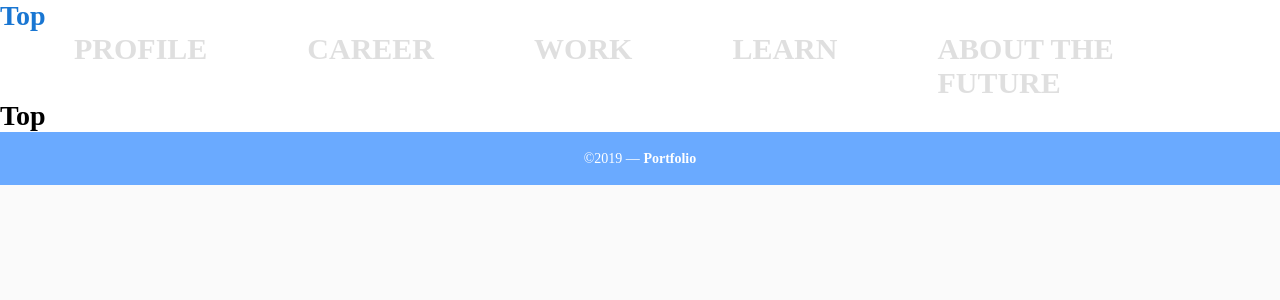
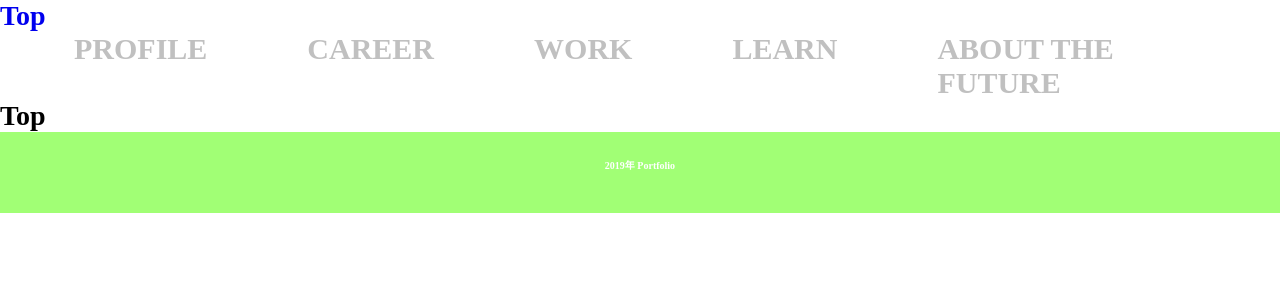
Before and after one commit to shirakaba321/vue_profile, a Vue app: page / in a window 1280 px wide. Shown: the top 300 px of the page. Built offline with nearby package versions, Linux system fonts and the light colour scheme.

Commit message:
フッター変更

```diff
--- a/src/components/AppFooter.vue
+++ b/src/components/AppFooter.vue
@@ -1,20 +1,7 @@
 <template>
-<v-app>
-  <v-footer class="footer" height="auto" color="primary lighten-1">
-    <v-layout>
-      <v-flex
-            primary
-            lighten-2
-            py-3
-            text-xs-center
-            white--text
-            xs12
-          >
-            &copy;2019 — <strong>Portfolio</strong>
-      </v-flex>
-    </v-layout>
-  </v-footer>
-</v-app>
+<footer>
+  <p>2019年 Portfolio</p>
+</footer>
 </template>
 
 <script>
@@ -24,7 +11,16 @@ export default {
 </script>
 
 <style>
-.footer {
-  height: auto;
+footer{
+  width: 100%;
+  background-color: #a1ff75;
+  text-align: center;
+  padding: 25px 0;
+}
+
+footer p {
+  font-size: 10px;
+  color: #fff;
+  font-weight: bold;
 }
 </style>
--- a/src/components/AppHeader.vue
+++ b/src/components/AppHeader.vue
@@ -33,7 +33,6 @@ ul {
 
 #header-nav a {
 	color: #c0c0c0;
-	opacity: 0.5;
 }
 
 #header-nav li {
@@ -45,7 +44,6 @@ a {
 }
 
 #link-a:hover a {
-	opacity: 1;
   color: #a1ff75;
   border-bottom: 5px solid #a1ff75;
 }
```
Also changed, not shown: src/components/TopContent.vue (added).
